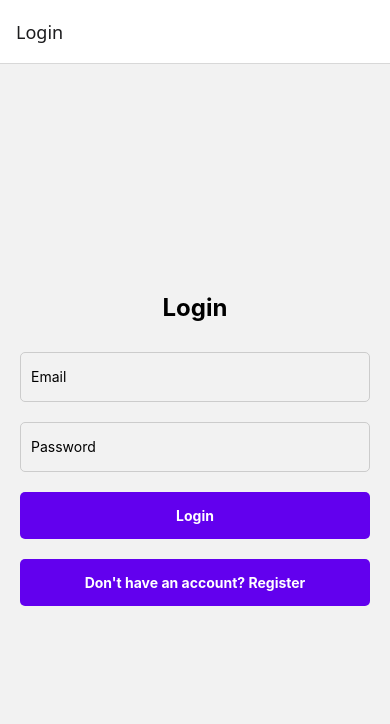
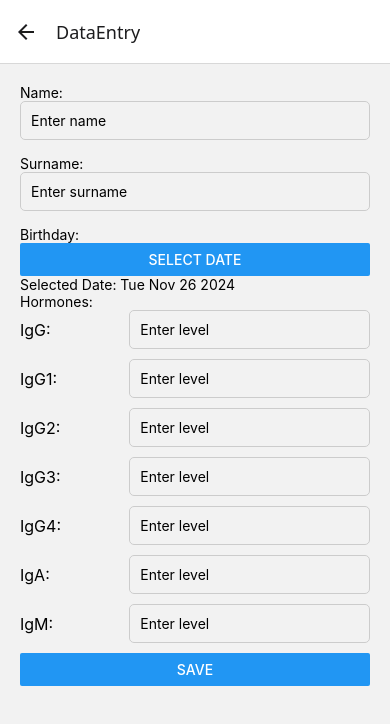
Before and after one commit to gizemsangur1/lab, a React Native app: screen /DataEntry in a window 390 px wide. Shown: the top 724 px of the page. Built offline with nearby package versions, Linux system fonts and the light colour scheme.

Commit message:
Doctor can add new data

```diff
--- a/App.js
+++ b/App.js
@@ -6,6 +6,7 @@ import ViewPatients from './screens/DoctorScreens/ViewPatients';
 import DoctorMainScreen from './screens/DoctorScreens/DoctorMainScreen';
 import CreateGuide from './screens/DoctorScreens/CreateGuide';
 import TestResults from './screens/UserScreens/TestResults';
+import DataEntry from './screens/DoctorScreens/DataEntry';
 import { NavigationContainer } from '@react-navigation/native';
 import { createStackNavigator } from '@react-navigation/stack';
 
@@ -22,7 +23,7 @@ export default function App() {
         <Stack.Screen name="ViewPatients" component={ViewPatients} />
         <Stack.Screen name="CreateGuide" component={CreateGuide} />
         <Stack.Screen name="TestResults" component={TestResults} />
-
+        <Stack.Screen name="DataEntry" component={DataEntry} />
 
       </Stack.Navigator>
     </NavigationContainer>
--- a/package.json
+++ b/package.json
@@ -11,6 +11,7 @@
   },
   "dependencies": {
     "@react-native-async-storage/async-storage": "^1.23.1",
+    "@react-native-community/datetimepicker": "^8.2.0",
     "@react-native-firebase/app": "^21.6.1",
     "@react-native-firebase/auth": "^21.6.1",
     "@react-navigation/native": "^7.0.6",
--- /dev/null
+++ b/screens/DoctorScreens/DataEntry.jsx
@@ -0,0 +1,145 @@
+import React, { useState } from 'react';
+import { Text, TextInput, View, StyleSheet, Button, ScrollView } from 'react-native';
+import DateTimePicker from '@react-native-community/datetimepicker';
+import { firestore } from "../../FirebaseConfig";
+import { collection, addDoc, query, where, getDocs } from 'firebase/firestore';
+
+export default function DataEntry() {
+  const [name, setName] = useState('');
+  const [surname, setSurname] = useState('');
+  const [birthday, setBirthday] = useState(new Date());
+  const [showDatePicker, setShowDatePicker] = useState(false);
+  const [hormones, setHormones] = useState({});
+
+  const hormoneList = ['IgG', 'IgG1', 'IgG2', 'IgG3', 'IgG4', 'IgA', 'IgM'];
+
+  const onChangeDate = (event, selectedDate) => {
+    setShowDatePicker(false);
+    if (selectedDate) {
+      setBirthday(selectedDate);
+    }
+  };
+
+  const handleHormoneChange = (key, value) => {
+    setHormones({ ...hormones, [key]: value });
+  };
+
+  const saveTheData = async () => {
+	try {
+
+	  const q = query(
+		collection(firestore, 'patientTestResults'),
+		where('patientName', '==', name),
+		where('patientSurname', '==', surname)
+	  );
+
+	  const querySnapshot = await getDocs(q);
+
+	  let patientUID;
+
+	  if (!querySnapshot.empty) {
+
+		querySnapshot.forEach((doc) => {
+		  patientUID = doc.data().patientUID;
+		});
+		alert('Existing user found. Updating data.');
+	  } else {
+
+		patientUID = `UID-${Math.random().toString(36).substr(2, 9)}`;
+		alert('New user detected. Creating data.');
+	  }
+
+
+	  const data = {
+		patientName: name,
+		patientSurname: surname,
+		patientUID: patientUID,
+		birthday: birthday.toISOString(),
+		results: [hormones],
+	  };
+
+	  await addDoc(collection(firestore, 'patientTestResults'), data);
+	  alert('Data saved successfully!');
+	} catch (error) {
+	  console.error('Error saving data:', error);
+	  alert('An error occurred while saving data.');
+	}
+  };
+
+  return (
+    <ScrollView contentContainerStyle={styles.container}>
+      <Text>Name:</Text>
+      <TextInput
+        style={styles.input}
+        value={name}
+        onChangeText={setName}
+        placeholder="Enter name"
+      />
+
+      <Text>Surname:</Text>
+      <TextInput
+        style={styles.input}
+        value={surname}
+        onChangeText={setSurname}
+        placeholder="Enter surname"
+      />
+
+      <Text>Birthday:</Text>
+      <Button title="Select Date" onPress={() => setShowDatePicker(true)} />
+      {showDatePicker && (
+        <DateTimePicker
+          value={birthday}
+          mode="date"
+          display="default"
+          onChange={onChangeDate}
+        />
+      )}
+      <Text>Selected Date: {birthday.toDateString()}</Text>
+
+      <Text>Hormones:</Text>
+      {hormoneList.map((hormone) => (
+        <View key={hormone} style={styles.row}>
+          <Text style={styles.hormoneLabel}>{hormone}:</Text>
+          <TextInput
+            style={styles.hormoneInput}
+            value={hormones[hormone] || ''}
+            onChangeText={(value) => handleHormoneChange(hormone, value)}
+            placeholder="Enter level"
+            keyboardType="numeric"
+          />
+        </View>
+      ))}
+
+      <Button title="Save" onPress={() => saveTheData()} />
+    </ScrollView>
+  );
+}
+
+const styles = StyleSheet.create({
+  container: {
+    padding: 20,
+  },
+  input: {
+    borderWidth: 1,
+    borderColor: '#ccc',
+    padding: 10,
+    marginBottom: 15,
+    borderRadius: 5,
+  },
+  row: {
+    flexDirection: 'row',
+    alignItems: 'center',
+    marginBottom: 10,
+  },
+  hormoneLabel: {
+    flex: 1,
+    fontSize: 16,
+  },
+  hormoneInput: {
+    flex: 2,
+    borderWidth: 1,
+    borderColor: '#ccc',
+    padding: 10,
+    borderRadius: 5,
+  },
+});
--- a/screens/DoctorScreens/DoctorMainScreen.jsx
+++ b/screens/DoctorScreens/DoctorMainScreen.jsx
@@ -15,7 +15,9 @@ export default function DoctorMainScreen() {
             </TouchableOpacity>
           </View>
           <View style={styles.item}>
+          <TouchableOpacity onPress={() => navigation.navigate("DataEntry")}>
             <Text>Veri Girişi</Text>
+          </TouchableOpacity>
           </View>
         </View>
 
--- a/screens/DoctorScreens/ViewPatients.jsx
+++ b/screens/DoctorScreens/ViewPatients.jsx
@@ -35,7 +35,7 @@ export default function ViewPatients() {
           if (!userSnapshot.empty) {
             const userInfo = userSnapshot.docs[0].data();
             patient.dateofbirth = userInfo.dateofbirth;
-            patient.patientSurname = userInfo.patientSurname; // Soyadı ekleniyor
+            patient.patientSurname = userInfo.patientSurname;
           }
 
           return patient;
```
Also changed, not shown: 1 other file (tests, documents, lock files or other folders).
